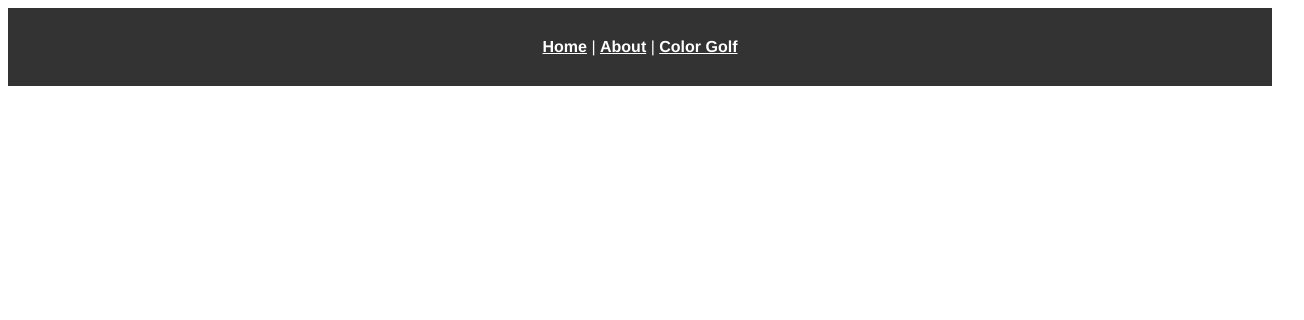
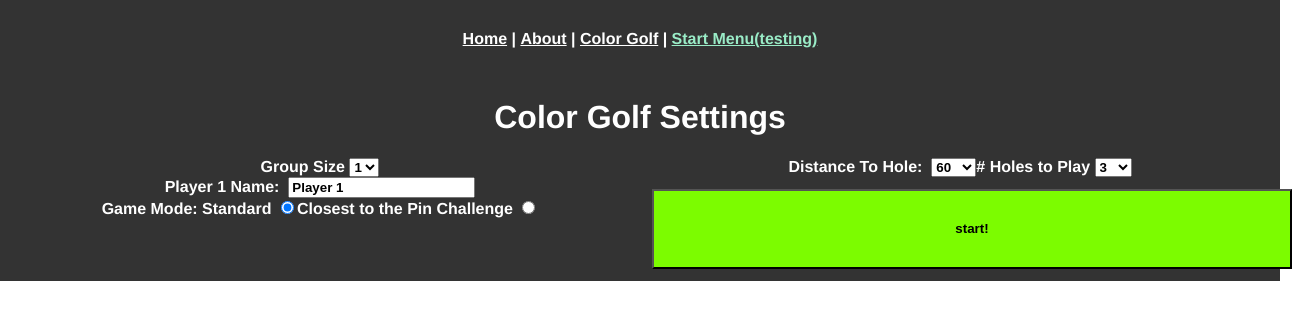
Before and after one commit to z-s-kusz/short-attention-span-js, a Vue app: page /menu in a window 1280 px wide. Shown: the top 320 px of the page, 1304 px wide, since content can reach past the window. Built offline with nearby package versions, Linux system fonts and the light colour scheme.

Commit message:
Added menu for color golf.

```diff
--- a/src/App.vue
+++ b/src/App.vue
@@ -3,7 +3,8 @@
     <div id="nav">
       <router-link to="/">Home</router-link> |
       <router-link to="/about">About</router-link> |
-      <router-link to="/color-golf">Color Golf</router-link>
+      <router-link to="/color-golf">Color Golf</router-link> |
+      <router-link to="/menu">Start Menu(testing)</router-link>
     </div>
     <router-view/>
   </div>
@@ -31,4 +32,10 @@
 #nav a.router-link-exact-active {
   color: #9aecc7;
 }
+button:hover {
+  cursor: pointer;
+}
+body {
+  margin: 0;
+}
 </style>
--- a/src/router/index.ts
+++ b/src/router/index.ts
@@ -16,12 +16,23 @@ const routes = [
     // route level code-splitting
     // this generates a separate chunk (about.[hash].js) for this route
     // which is lazy-loaded when the route is visited.
-    component: () => import(/* webpackChunkName: "about" */ '../views/About.vue'),
+    component: () => {
+      return import('../views/About.vue'); /* webpackChunkName: "about" */
+    },
   },
   {
     path: '/color-golf',
     name: 'ColorGolf',
-    component: () => import('../views/ColorGolf.vue'),
+    component: () => {
+      return import('../views/ColorGolf.vue');
+    },
+  },
+  {
+    path: '/menu',
+    name: 'ColorGolfMenu',
+    component: () => {
+      return import('../views/ColorGolfMenu.vue');
+    },
   },
 ];
 
--- /dev/null
+++ b/src/views/ColorGolfMenu.vue
@@ -0,0 +1,121 @@
+<template>
+  <div>
+    <h1>Color Golf Settings</h1>
+    <main>
+      <div class="half">
+        <form class="">
+          <label>Group Size
+            <select v-model="playerCount">
+              <option v-for="number in 4" v-bind:key="number">{{ number }}</option>
+            </select>
+          </label>
+          <div v-for="index in 4" v-bind:key="index" v-show="playerCount >= index">
+            <label>Player {{ index }} Name:&nbsp;
+              <input type="text" v-model="playerNames[index - 1]"/>
+            </label>
+          </div>
+          <div class="radio-group">
+            <span>Game Mode: </span>
+            <label>Standard
+              <input type="radio" value="standard" v-model="gameMode"/>
+            </label>
+            <label>Closest to the Pin Challenge
+              <input type="radio" value="pinChallenge" v-model="gameMode"/>
+            </label>
+          </div>
+        </form>
+      </div>
+
+      <div class="half">
+        <form class="">
+          <label>Distance To Hole:&nbsp;
+            <span v-show="disableHolesSelect">* Distance is always 0 for pin challenge</span>
+            <select v-model="distance" v-bind:disabled="disableHolesSelect">
+              <option v-for="option in distanceOptions" v-bind:key="option">{{ option }}</option>
+            </select>
+          </label>
+          <label># Holes to Play
+            <select v-model="numberOfHoles">
+              <option v-for="option in numberOfHolesOptions"
+                v-bind:key="option">{{ option }}</option>
+            </select>
+          </label>
+        </form>
+        <button id="start">start!</button>
+      </div>
+    </main>
+  </div>
+</template>
+
+<script>
+export default {
+  name: 'StartMenu',
+  data() {
+    return {
+      disableHolesSelect: false,
+      distance: 60,
+      distanceOptions: [
+        0, 10, 30, 60, 90, 180,
+      ],
+      gameMode: 'standard',
+      numberOfHoles: 3,
+      numberOfHolesOptions: [
+        1, 3, 6, 9, 18,
+      ],
+      playerCount: 1,
+      playerNames: [
+        'Player 1', 'Player 2', 'Player 3', 'Player 4',
+      ],
+    };
+  },
+  watch: {
+    gameMode(value) { // using watch instead of computed to assign distance easier
+      if (value === 'pinChallenge') {
+        this.distance = 0;
+        this.disableHolesSelect = true;
+      } else {
+        this.disableHolesSelect = false;
+      }
+    },
+  },
+  // computed: {
+  //   showName() {
+  //     return `1:${this.playerNames[0]} | 3:${this.playerNames[2]}`;
+  //   },
+  // },
+};
+</script>
+
+<style>
+* {
+  color: white;
+  font-weight: 600;
+}
+option, select, input {
+  color: black;
+}
+.white-text {
+  color: white;
+}
+main {
+  background-color: #333;
+  display: flex;
+  flex-direction: row;
+}
+.half {
+  flex: 1 1 100%;
+}
+form {
+  width: 100%;
+}
+
+#start {
+  height: 80px;
+  width: 100%;
+  margin: 12px;
+  padding: 24px 36px;
+  color: black;
+  font-weight: 900;
+  background-color: lawngreen;
+}
+</style>
```
